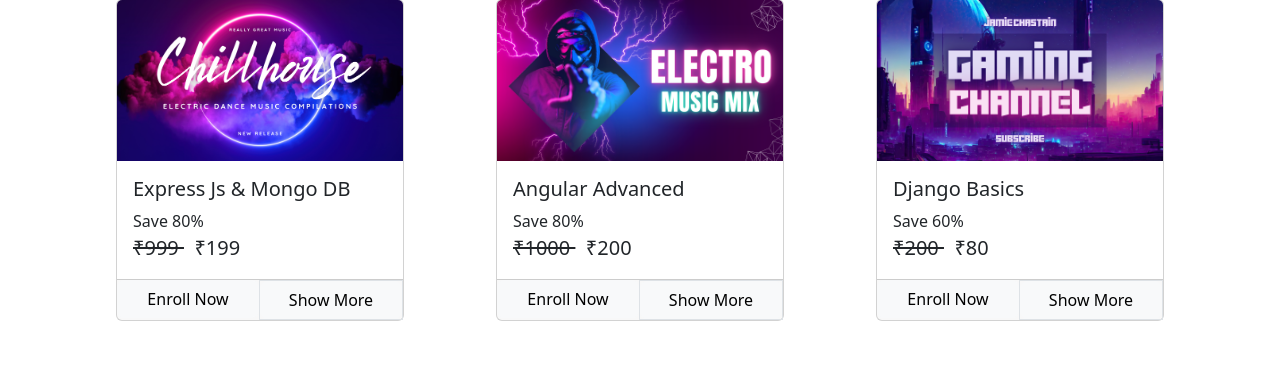
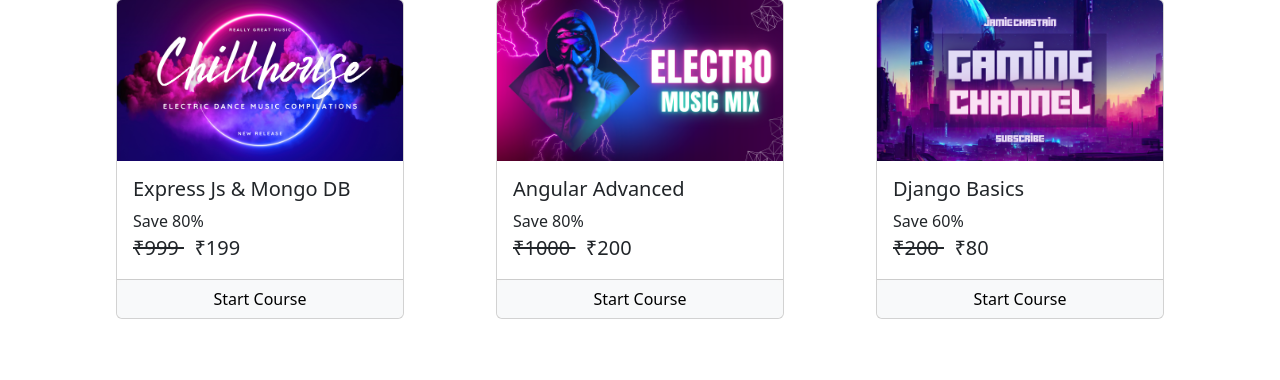
Before and after one commit to tiwariakash981/gurukul, a Django app: page / in a window 1280 px wide. Shown: the part 105-485 px from the top of the page. Run offline with Django 5.2, Linux system fonts and the light colour scheme; a user stored in the database is signed in; data comes from the database, SQL or seed files in the repository; both versions use the stored data as it was after the commit.

Commit message:
small changes

```diff
--- a/courses/templates/courses/home.html
+++ b/courses/templates/courses/home.html
@@ -9,43 +9,55 @@ home
     .price {
         font-size: 20px;
     }
+</style>
 
-</style>
 <div class="container">
     <br><br>
     <div class="row">
         {% for course in courses %}
-        <div class="col mx-auto">
-            <div class="card mx-auto" style="width: 18rem;">
-                <img src="{{course.thumbnail.url}}"
-                    class="card-img-top" alt="no">
+        <!-- Each card will occupy 4 columns in medium screens, adjust as needed -->
+        <div class="col-md-4 col-sm-6 col-12 d-flex justify-content-center">
+            <div class="card" style="width: 18rem;">
+                <img src="{{course.thumbnail.url}}" class="card-img-top" alt="no">
                 <div class="card-body">
                     <h5 class="card-title">{{course.name}}</h5>
                     <p class="card-text m-0 p-0">
                         Save {{course.discount}}%
                         <br>
                         <span class="price">
-                            <del>  {{course.price | rupee}} </del>
+                            <del>{{course.price | rupee}}</del>
                             &nbsp;
                             <span> {% cal_sellprice course.price course.discount as value %}
                                 {{value | rupee}}
-
                             </span>
                         </span>
                     </p>
                 </div>
+
                 <div class="card-footer p-0">
-                    <div class="row g-0">
-                        <div class="col border-right"> <a href="/check-out/{{course.slug}}" class="btn btn-light w-100"> Enroll Now</a></div>
-                        <div class="col border"> <a href="/course/{{course.slug}}" class="btn btn-light w-100">Show More</a></div>
+                    {% is_enrolled request course as enrolled %}
+                    <div class="row no-gutters">
+                        {% if enrolled %}
+                        <div class="col border-right">
+                            <a href="/" class="btn btn-light w-100">
+                                Start Course</a>
+                        </div>
+                        {% else %}
+                        <div class="col border-right">
+                            <a href="/check-out/{{course.slug}}" class="btn btn-light w-100">
+                                Enroll Now</a>
+                        </div>
+                        <div class="col">
+                            <a href="/course/{{course.slug}}" class="btn btn-light w-100">Show
+                                More</a>
+                        </div>
+                        {% endif %}
                     </div>
                 </div>
             </div>
         </div>
-
         {% endfor %}
     </div>
-
 </div>
 
 {% endblock %}
--- a/courses/templates/courses/my_courses.html
+++ b/courses/templates/courses/my_courses.html
@@ -1,7 +1,7 @@
 {% extends 'courses/base.html' %}
 {% load course_custom_tags %}
 {% block title %}
-
+test
 {% endblock %}
 {% block start %}
 
--- a/courses/templatetags/__init__.py
+++ b/courses/templatetags/__init__.py
@@ -0,0 +1 @@
+from courses.templatetags.course_custom_tags import cal_sellprice,rupee
--- a/courses/templatetags/course_custom_tags.py
+++ b/courses/templatetags/course_custom_tags.py
@@ -1,6 +1,6 @@
 from django import template
 from math import floor
-
+from courses.models import UserCourse,Course
 
 register = template.Library()
 
@@ -14,3 +14,16 @@ def cal_sellprice(price,discount):
 @register.filter
 def rupee(price):
     return f' ₹{price} '
+
+
+@register.simple_tag
+def is_enrolled(request,course):
+    user = None
+    if not request.user.is_authenticated:
+        return False
+    user = request.user
+    try:
+        user_course = UserCourse.objects.get(user=user,course=course)
+        return True
+    except:
+        return False
```
Also changed, not shown: db.sqlite3.
